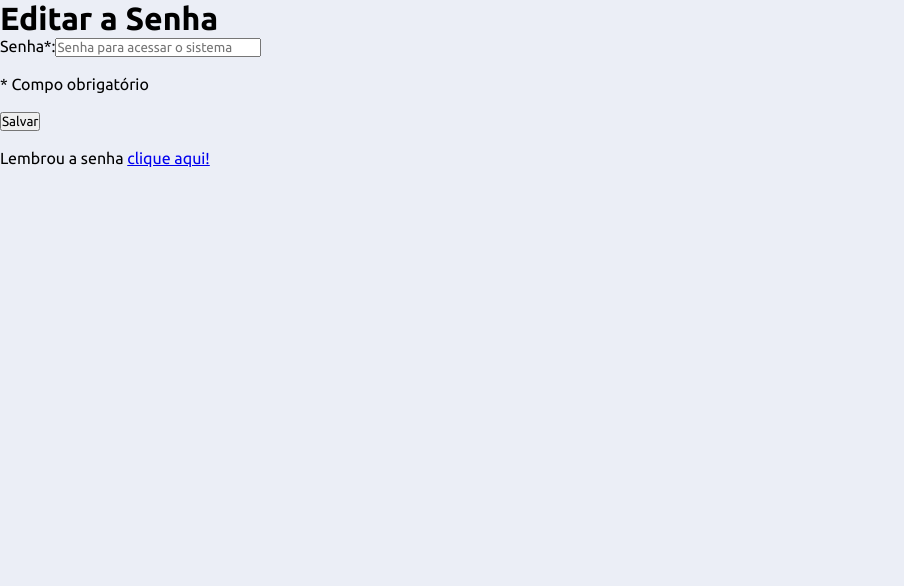
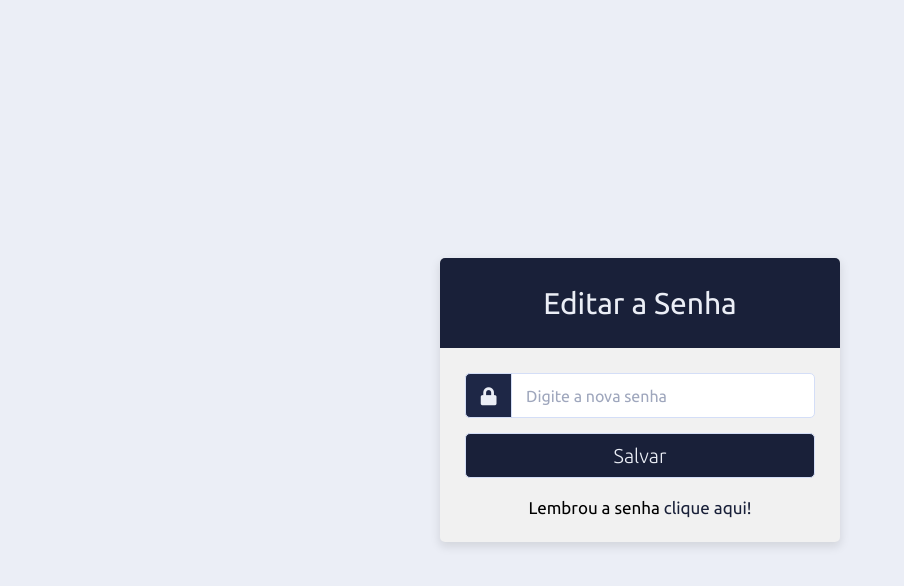
Before and after one commit to andmatsouza/login-react, a React (Create React App) app: page /update-password/1 in a window 1280 px wide. Shown: the top 586 px of the page, without its empty margins (0-904 px from the left). Built offline with nearby package versions, Linux system fonts and the light colour scheme; no server answers.

Commit message:
feat: Adicionado integração do layout da página editar senha.

```diff
--- a/src/pages/UpdatePassword/index.js
+++ b/src/pages/UpdatePassword/index.js
@@ -1,11 +1,10 @@
 import React, { useEffect, useState } from "react";
 import { useParams, Navigate, Link } from "react-router-dom";
-import * as yup from 'yup';
+import * as yup from "yup";
 
 import api from "../../config/configApi";
 
 export const UpdatePassword = () => {
-
   const { key } = useParams();
   const [password, setPassword] = useState("");
 
@@ -15,10 +14,9 @@ export const UpdatePassword = () => {
   });
 
   useEffect(() => {
-
     const valKey = async () => {
-
-      await api.get("/val-key-recover-pass/" + key)
+      await api
+        .get("/val-key-recover-pass/" + key)
         .then((response) => {
           /* setStatus({
             type: "success",
@@ -38,7 +36,7 @@ export const UpdatePassword = () => {
             });
           }
         });
-    }
+    };
 
     valKey();
   }, [key]);
@@ -73,23 +71,30 @@ export const UpdatePassword = () => {
 
   async function validate() {
     let schema = yup.object({
-      password: yup.string("Erro: Necessário preencher o campo senha!")
+      password: yup
+        .string("Erro: Necessário preencher o campo senha!")
         .required("Erro: Necessário preencher o campo senha!")
-      .min(6,"Erro: A senha deve ter no mínimo 6 caracteres!"),
+        .min(6, "Erro: A senha deve ter no mínimo 6 caracteres!"),
     });
 
     try {
       await schema.validate({ password });
       return true;
     } catch (err) {
-    setStatus({type: 'error', mensagem: err.errors });
+      setStatus({ type: "error", mensagem: err.errors });
       return false;
     }
   }
 
-  return(
-    <div>
-      <h1>Editar a Senha</h1>
+  return (
+    <div className="d-flex">
+      <div className="container-login">
+        <div className="wrapper-login">
+          <div className="title">
+            <span>Editar a Senha</span>
+          </div>
+
+          <form onSubmit={updatePassword} className="form-login">
           {status.type === "redDanger" ? (
             <Navigate
               to="/"
@@ -101,7 +106,6 @@ export const UpdatePassword = () => {
           ) : (
             ""
           )}
-
           {status.type === "redSuccess" ? (
             <Navigate
               to="/"
@@ -113,29 +117,35 @@ export const UpdatePassword = () => {
           ) : (
             ""
           )}
-
           {status.type === "error" ? (
-        <p style={{ color: "#ff0000" }}>{status.mensagem}</p>
+            <p className="alert-danger">{status.mensagem}</p>
           ) : (
             ""
           )}
           {status.type === "success" ? (
-        <p style={{ color: "green" }}>{status.mensagem}</p>
+            <p className="alert-success">{status.mensagem}</p>
           ) : (
             ""
           )}
-
-      <form onSubmit={updatePassword}>
-
-        <label>Senha*:</label>
-        <input type="password" name="password" placeholder="Senha para acessar o sistema" autoComplete="on" onChange={(e) => setPassword(e.target.value)}/><br /><br />
-
-        * Compo obrigatório <br /><br />
-
-        <button type="submit">Salvar</button><br /><br />
+          <div className="row">
+          <i className="fas fa-lock"></i>
+            <input
+              type="password"
+              name="password"
+              placeholder="Digite a nova senha"
+              autoComplete="on"
+              onChange={(e) => setPassword(e.target.value)}
+            />
+            </div>
+            <div className="row button">
+            <button type="submit" className="button-login">Salvar</button>
+            </div>
+            <div className="signup-link">
+            Lembrou a senha <Link to="/" className="link-pg-login">clique aqui!</Link>
+            </div>
           </form>
-
-      Lembrou a senha <Link to="/">clique aqui!</Link>
+        </div>
+      </div>
     </div>
   );
-}
+};
```
Lines whose indentation alone changed are shown as unchanged.
